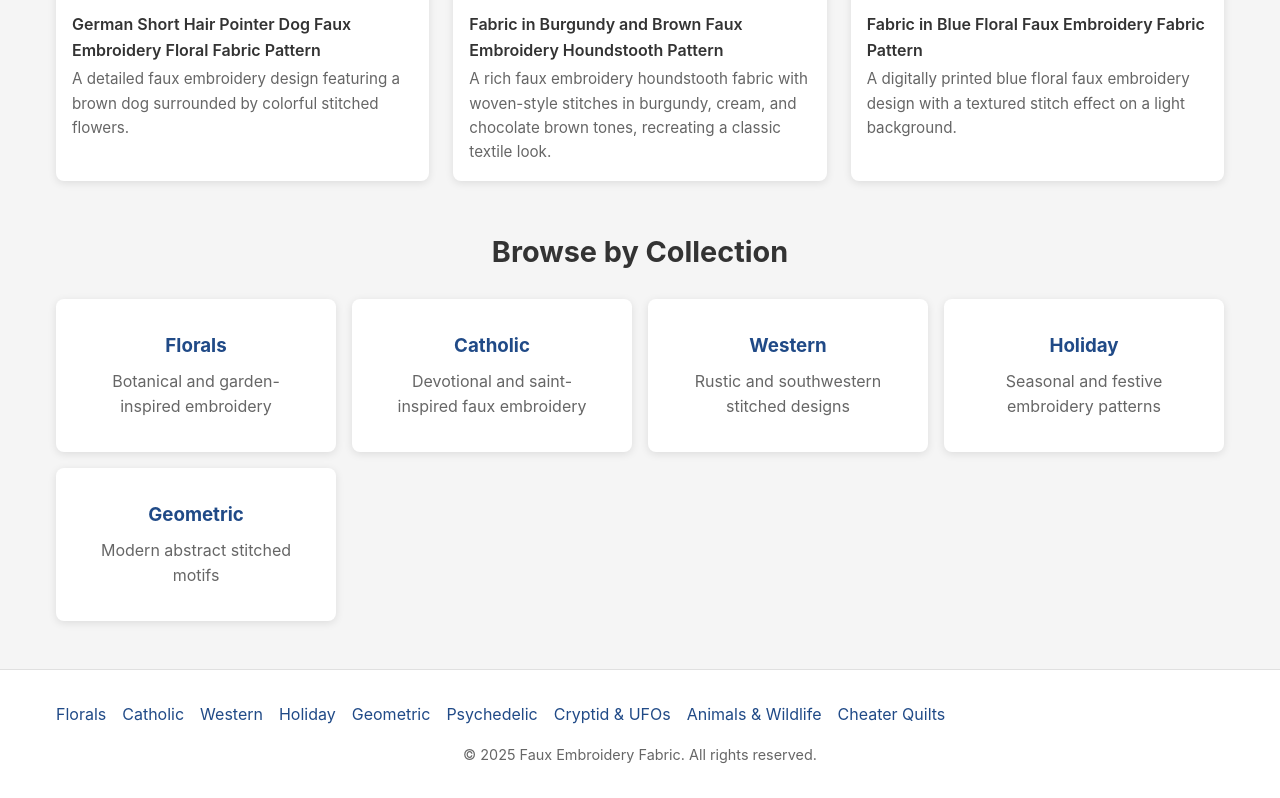
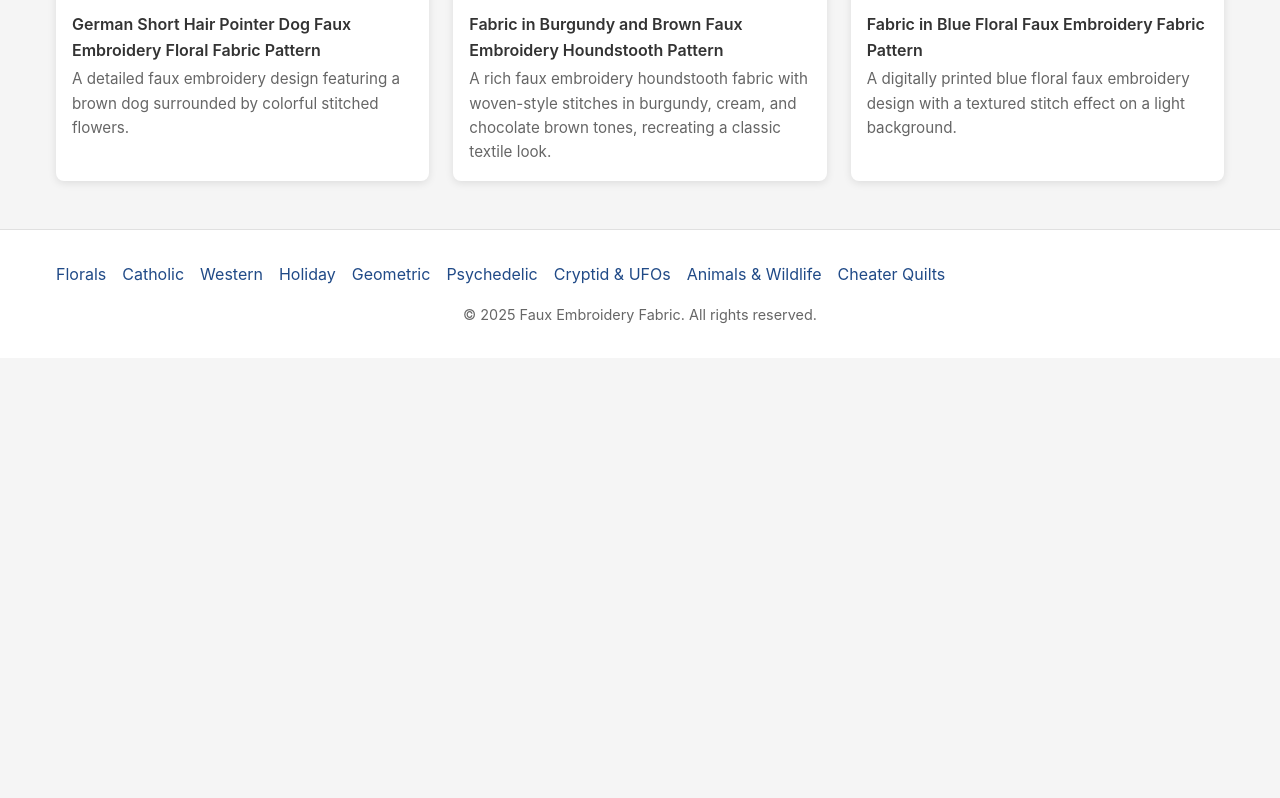
Before and after one commit to Nickpanek/fauxembroideryfabric, a Jekyll site: the page built from index.html, in a window 1280 px wide and 900 px high, scrolled down 5435 px, cut to the strip 102-900 px from the top of the window. Built offline with Jekyll 4.4.1, drawn with Linux system fonts in a browser that asks for light colours; after the commit the page ends 5895 px from its top, so only the background shows below that.

Commit message:
Update index.html

```diff
--- a/index.html
+++ b/index.html
@@ -48,7 +48,7 @@
   <header role="banner">
   <nav aria-label="Primary">
     <a href="{{ '/' | relative_url }}" class="logo">{{ site.title }}</a>
-    <a href="#browse-collections" class="mobile-collections-btn">Browse Collections ↓</a>
+    <a href="#footer" class="mobile-collections-btn">Browse Collections ↓</a>
     <div class="nav-links">
       <a href="{{ '/collections/florals'   | relative_url }}">Florals</a>
       <a href="{{ '/collections/catholic'  | relative_url }}">Catholic</a>
@@ -107,36 +107,9 @@
       </div>
       {% endif %}
     </section>
-
-    <!-- Browse by Collection -->
-    <section id="browse-collections" style="margin-top:3rem;" aria-labelledby="browse-title">
-      <h2 id="browse-title" style="font-size:1.8rem;margin-bottom:1.5rem;text-align:center;">Browse by Collection</h2>
-      <div style="display:grid;grid-template-columns:repeat(auto-fit,minmax(250px,1fr));gap:1rem;">
-        <a href="{{ '/collections/florals'   | relative_url }}"   style="padding:2rem;background:white;border-radius:8px;text-align:center;text-decoration:none;color:#333;box-shadow:0 2px 8px rgba(0,0,0,0.1);" aria-label="View Florals collection">
-          <h3 style="color:#204a87;">Florals</h3>
-          <p style="color:#666;margin-top:0.5rem;">Botanical and garden-inspired embroidery</p>
-        </a>
-        <a href="{{ '/collections/catholic'  | relative_url }}"   style="padding:2rem;background:white;border-radius:8px;text-align:center;text-decoration:none;color:#333;box-shadow:0 2px 8px rgba(0,0,0,0.1);" aria-label="View Catholic collection">
-          <h3 style="color:#204a87;">Catholic</h3>
-          <p style="color:#666;margin-top:0.5rem;">Devotional and saint-inspired faux embroidery</p>
-        </a>
-        <a href="{{ '/collections/western'   | relative_url }}"   style="padding:2rem;background:white;border-radius:8px;text-align:center;text-decoration:none;color:#333;box-shadow:0 2px 8px rgba(0,0,0,0.1);" aria-label="View Western collection">
-          <h3 style="color:#204a87;">Western</h3>
-          <p style="color:#666;margin-top:0.5rem;">Rustic and southwestern stitched designs</p>
-        </a>
-        <a href="{{ '/collections/holiday'   | relative_url }}"   style="padding:2rem;background:white;border-radius:8px;text-align:center;text-decoration:none;color:#333;box-shadow:0 2px 8px rgba(0,0,0,0.1);" aria-label="View Holiday collection">
-          <h3 style="color:#204a87;">Holiday</h3>
-          <p style="color:#666;margin-top:0.5rem;">Seasonal and festive embroidery patterns</p>
-        </a>
-        <a href="{{ '/collections/geometric' | relative_url }}"   style="padding:2rem;background:white;border-radius:8px;text-align:center;text-decoration:none;color:#333;box-shadow:0 2px 8px rgba(0,0,0,0.1);" aria-label="View Geometric collection">
-          <h3 style="color:#204a87;">Geometric</h3>
-          <p style="color:#666;margin-top:0.5rem;">Modern abstract stitched motifs</p>
-        </a>
-      </div>
-    </section>
   </main>
 
-  <footer>
+  <footer id="footer">
   <nav aria-label="Collections">
     <div class="nav-links" style="justify-content:center; flex-wrap: wrap; gap: 1rem;">
       <a href="{{ '/collections/florals'   | relative_url }}">Florals</a>
@@ -160,7 +133,7 @@
   // Smooth scroll for mobile collections button
   document.querySelector('.mobile-collections-btn')?.addEventListener('click', function(e) {
     e.preventDefault();
-    document.getElementById('browse-collections').scrollIntoView({
+    document.getElementById('footer').scrollIntoView({
       behavior: 'smooth',
       block: 'start'
     });
```
